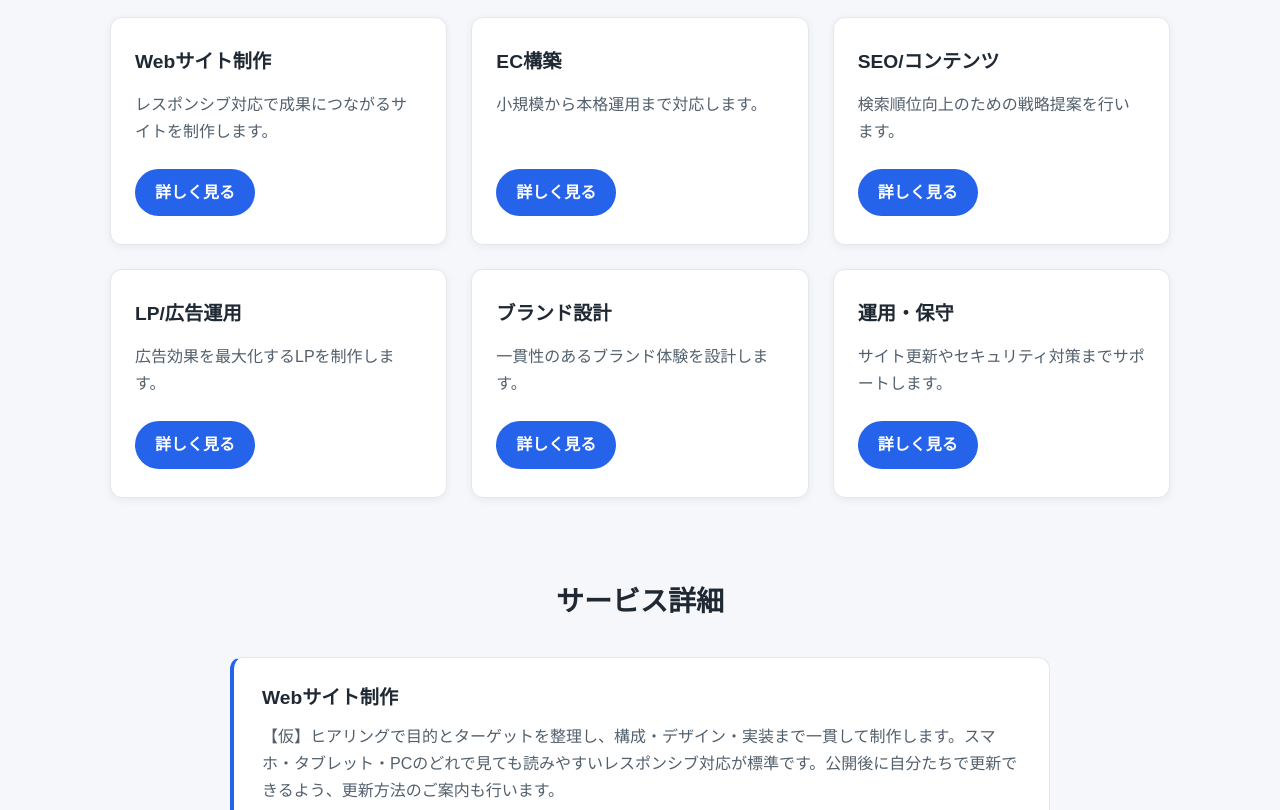
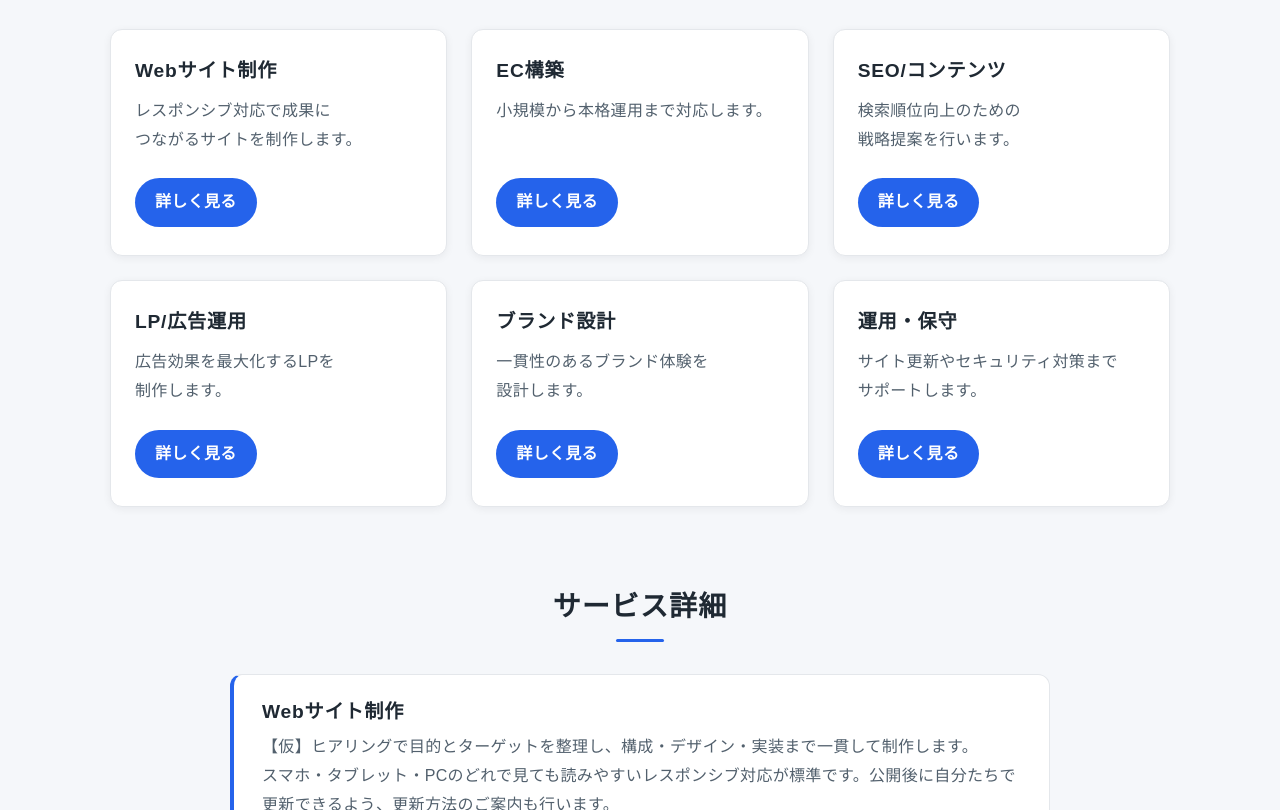
Before and after one commit to tsurusyuya1221/test1, a plain HTML site: page index.html in a window 1280 px wide. Shown: the part 570-1380 px from the top of the page. Drawn offline with Linux system fonts and the light colour scheme.

Commit message:
Issue 5: viewportを追加し、見出しと文字の読みやすさを調整
Co-Authored-By: Claude Opus 5.5 <noreply@anthropic.com>
Claude-Session: https://claude.ai/code/session_015kVMQTkcuhx3UDGKaRF8wo

```diff
--- a/index.html
+++ b/index.html
@@ -2,6 +2,7 @@
 <html lang="ja">
 <head>
   <meta charset="utf-8">
+  <meta name="viewport" content="width=device-width, initial-scale=1">
   <title>サービス紹介</title>
   <link rel="stylesheet" href="style1.css">
 </head>
--- a/style1.css
+++ b/style1.css
@@ -19,6 +19,7 @@
 
 html {
   scroll-behavior: smooth;
+  -webkit-text-size-adjust: 100%; /* スマホを横向きにしたとき文字が勝手に拡大されないようにする */
 }
 
 /* 固定ヘッダーに飛び先の見出しが隠れないようにする */
@@ -31,7 +32,43 @@ body {
   font-family: "Hiragino Kaku Gothic ProN", "Hiragino Sans", "Noto Sans JP", Meiryo, sans-serif;
   color: var(--color-text);
   background: var(--color-bg);
-  line-height: 1.7;
+  line-height: 1.8;
+  letter-spacing: 0.02em;
+  overflow-wrap: anywhere; /* 長い英数字（メールアドレス等）がはみ出さないようにする */
+}
+
+/* ===== 文字の読みやすさ ===== */
+/* 日本語を文節で折り返し、「す。」だけが次の行に残るのを防ぐ */
+h1, h2, h3, p, dd {
+  word-break: auto-phrase;
+  text-wrap: pretty;
+}
+
+/* 見出しは行間を詰めて、大きさで階層（h1 > h2 > h3）が分かるようにする */
+h1, h2, h3 {
+  line-height: 1.4;
+  letter-spacing: 0.04em;
+}
+
+/* セクション見出し（h2）の共通デザイン */
+.services h2,
+.details h2,
+.contact h2 {
+  margin: 0 0 32px;
+  text-align: center;
+  font-size: 1.75rem;
+}
+
+.services h2::after,
+.details h2::after,
+.contact h2::after {
+  content: "";
+  display: block;
+  width: 48px;
+  height: 3px;
+  margin: 12px auto 0;
+  background: var(--color-accent);
+  border-radius: 2px;
 }
 
 /* ===== サービス紹介 ===== */
@@ -39,12 +76,6 @@ body {
   max-width: var(--max-width);
   margin: 0 auto;
   padding: 56px 20px;
-}
-
-.services h2 {
-  margin: 0 0 32px;
-  text-align: center;
-  font-size: 1.75rem;
 }
 
 /* カードの並び：PCは3列 */
@@ -202,11 +233,6 @@ body {
   text-align: center;
 }
 
-.contact h2 {
-  margin: 0 0 16px;
-  font-size: 1.75rem;
-}
-
 .contact-list {
   display: grid;
   grid-template-columns: max-content 1fr;
@@ -259,6 +285,13 @@ body {
     font-size: 1.6rem;
   }
 
+  .services h2,
+  .details h2,
+  .contact h2 {
+    font-size: 1.5rem;
+    margin-bottom: 24px;
+  }
+
   .contact-list {
     grid-template-columns: 1fr;
     gap: 4px;
@@ -275,12 +308,6 @@ body {
   max-width: 860px;
   margin: 0 auto;
   padding: 24px 20px 56px;
-}
-
-.details h2 {
-  margin: 0 0 32px;
-  text-align: center;
-  font-size: 1.75rem;
 }
 
 .detail-list {
```
